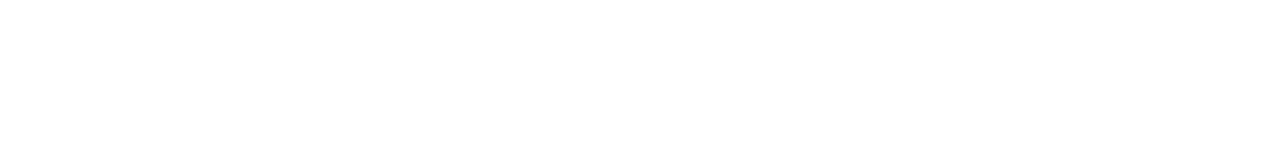
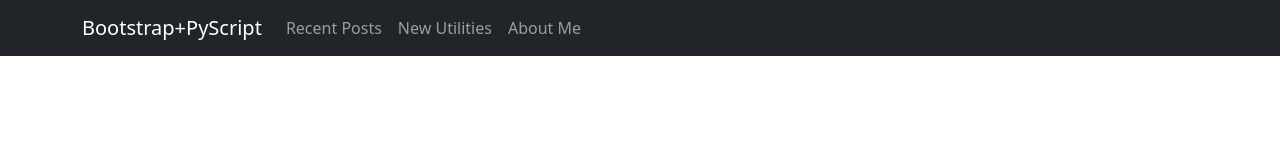
Before and after one commit to sinchan-s/web-dev, a plain HTML site: page index.html in a window 1280 px wide. Drawn offline with nearby package versions, Linux system fonts and the light colour scheme.

Commit message:
added navbar

```diff
--- a/index.html
+++ b/index.html
@@ -4,9 +4,35 @@
     <meta charset="UTF-8">
     <meta http-equiv="X-UA-Compatible" content="IE=edge">
     <meta name="viewport" content="width=device-width, initial-scale=1.0">
-    <title>Bootrap+PyScript</title>
+    <!-- CSS only -->
+    <link href="https://cdn.jsdelivr.net/npm/bootstrap@5.2.0-beta1/dist/css/bootstrap.min.css" rel="stylesheet" integrity="sha384-0evHe/X+R7YkIZDRvuzKMRqM+OrBnVFBL6DOitfPri4tjfHxaWutUpFmBp4vmVor" crossorigin="anonymous">
+    <link rel="stylesheet" href="style.css">
+    <title>Bootstrap+PyScript</title>
 </head>
 <body>
+    <nav class="navbar navbar-expand-lg bg-dark navbar-dark">
+        <div class="container">
+            <a href="#" class="navbar-brand">Bootstrap+PyScript</a>
+
+            <div class="collapse navbar-collapse">
+                <ul class="navbar-nav">
+                    <li class="nav-item">
+                        <a href="#post" class="nav-link">Recent Posts</a>
+                    </li>
+                    <li class="nav-item">
+                        <a href="#utils" class="nav-link">New Utilities</a>
+                    </li>
+                    <li class="nav-item">
+                        <a href="#about" class="nav-link">About Me</a>
+                    </li>
+                </ul>
+            </div>
+        </div>
+    </nav>
+
+    <!-- JavaScript Bundle with Popper -->
+    <script src="https://cdn.jsdelivr.net/npm/bootstrap@5.2.0-beta1/dist/js/bootstrap.bundle.min.js" integrity="sha384-pprn3073KE6tl6bjs2QrFaJGz5/SUsLqktiwsUTF55Jfv3qYSDhgCecCxMW52nD2" crossorigin="anonymous"></script>
+
 
 </body>
 </html>
```
